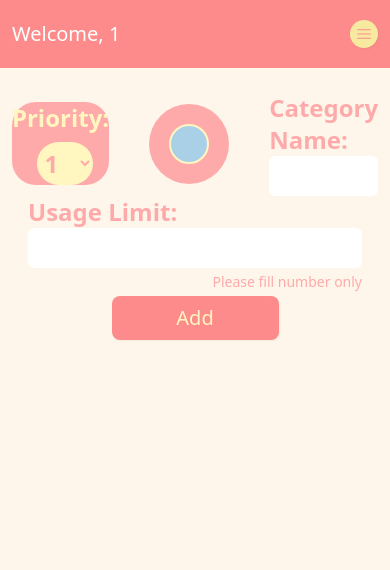
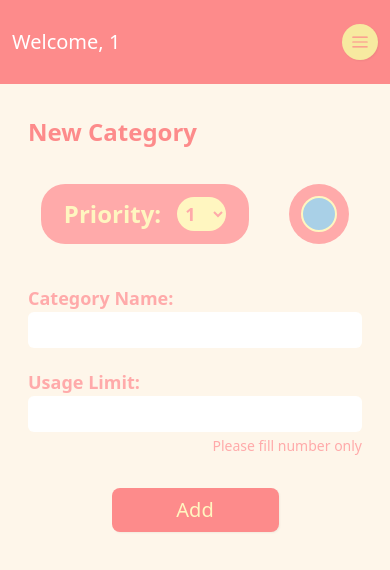
Before and after one commit to Parpaploy/money-account, a React (Vite) app: page /private/1/addcategory in a window 390 px wide. Shown: the top 570 px of the page. Built offline with nearby package versions, Linux system fonts and the light colour scheme; no server answers; the database is empty; sample sign-in values are in the browser's storage.

Commit message:
update:responsive-create-category-page

```diff
--- a/src/components/input-box.tsx
+++ b/src/components/input-box.tsx
@@ -9,7 +9,7 @@ export default function InputBox(props: IInputBox) {
         {props.header}:
       </label>
       <input
-        className={`w-full px-${props.px} py-1 md:py-${props.py} bg-white rounded-md`}
+        className={`w-full md:px-${props.px} px-2 py-1 md:py-${props.py} bg-white rounded-md`}
         type={props.type}
         name={props.id}
         value={props.value}
--- a/src/components/private-navbar.tsx
+++ b/src/components/private-navbar.tsx
@@ -15,10 +15,10 @@ export default function PrivateNavbar({
   const navigator = useNavigate();
 
   return (
-    <div className="w-full lg:h-[10svh] h-[8svh] min-h-[8svh] lg:min-h-[10svh] bg-[#fd8b8b] md:px-5 px-3 flex justify-between items-center font-medium text-white">
+    <div className="w-full h-[10svh] min-h-[10svh] bg-[#fd8b8b] md:px-5 px-3 flex justify-between items-center font-medium text-white">
       <h1 className="md:text-3xl text-xl">Welcome, {username}</h1>
       <button
-        className="hidden lg:block hover:cursor-pointer bg-[#F7EAA0] hover:bg-[#f0e398] rounded-lg py-2 md:px-4 font-bold mt-1 md:mt-2 text-[#fd8b8b]"
+        className="hidden lg:block hover:cursor-pointer bg-[#F7EAA0] hover:bg-[#f0e398] rounded-lg py-2 md:px-4 font-bold text-[#fd8b8b]"
         style={{
           boxShadow: "rgba(17, 17, 26, 0.05) 1px 1px 2px",
         }}
@@ -30,9 +30,9 @@ export default function PrivateNavbar({
       </button>
 
       <button
-        className={`lg:hidden md:w-10 md:h-10 w-7 h-7 text-center hover:cursor-pointer text-md md:text-lg ${
+        className={`lg:hidden md:w-14 md:h-14 w-9 h-9 text-center hover:cursor-pointer text-lg md:text-3xl ${
           isPopup
-            ? "bg-[#d6cb8b] text-[#d07272]"
+            ? "bg-[#A9D0E7] text-[#F7EAA0]"
             : "bg-[#F7EAA0] text-[#fd8b8b]"
         } rounded-full font-bold flex items-center justify-center`}
         style={{
--- a/src/components/private-sidebar.tsx
+++ b/src/components/private-sidebar.tsx
@@ -17,7 +17,7 @@ export default function PrivateSidebar({
   const navigator = useNavigate();
 
   return isPopup ? (
-    <div className="flex flex-col gap-5 w-full h-[92svh] min-h-[92svh] overflow-y-auto bg-[#A9D0E7] px-10 py-7 justify-between">
+    <div className="flex flex-col gap-5 w-full h-[92svh] min-h-[92svh] overflow-y-auto bg-[#A9D0E7] px-10 py-7 justify-start">
       <div className="flex flex-col gap-5">
         <SidebarButton
           path=""
@@ -40,11 +40,9 @@ export default function PrivateSidebar({
           isMobile={true}
           setIsPopup={setIsPopup}
         />
-      </div>
-
         {/* Logout Button */}
         <button
-        className="hover:cursor-pointer bg-[#2B3E89] hover:bg-[#233370] rounded-lg py-10 text-3xl font-[500] mt-1 md:mt-2 text-white hover:text-[#d9d9e0]"
+          className="hover:cursor-pointer bg-[#2B3E89] hover:bg-[#233370] rounded-lg py-3 text-3xl font-[500] mt-1 md:mt-2 text-white hover:text-[#d9d9e0]"
           style={{
             boxShadow: "rgba(17, 17, 26, 0.05) 1px 1px 2px",
           }}
@@ -65,8 +63,9 @@ export default function PrivateSidebar({
           Logout
         </button>
       </div>
+    </div>
   ) : (
-    <div className="hidden lg:flex lg:w-[35svh] h-[90svh] bg-[#A9D0E7] px-5 py-3 flex-col gap-3">
+    <div className="hidden lg:flex lg:w-[35svh] h-[90svh] bg-[#A9D0E7] 2xl:px-10 2xl:py-18 px-7 py-6 flex-col gap-3">
       <SidebarButton
         path=""
         username={username as string}
--- a/src/components/sidebar-btn.tsx
+++ b/src/components/sidebar-btn.tsx
@@ -19,7 +19,7 @@ export default function SidebarButton(props: ISidebarButton) {
         currentPath.pathname === targetPath
           ? "text-[#F7EAA0] hover:text-[#f0e398] bg-[#fd8b8b] hover:bg-[#f58585]"
           : "bg-[#F7EAA0] hover:bg-[#f0e398] text-[#fd8b8b] hover:text-[#f58585]"
-      } rounded-lg py-10 text-3xl font-[500] mt-1 md:mt-2`}
+      } rounded-lg lg:py-10 md:py-6 py-3 text-3xl font-[500] mt-1 md:mt-2`}
       style={{
         boxShadow: "rgba(17, 17, 26, 0.05) 1px 1px 2px",
       }}
--- a/src/pages/categories-page/create-category.tsx
+++ b/src/pages/categories-page/create-category.tsx
@@ -29,10 +29,14 @@ export default function CreateCategoryPage() {
   }, []);
 
   return (
-    <div className="w-full lg:h-[90svh] h-[92svh] overflow-y-auto bg-[#fef6ea] 2xl:px-30 2xl:py-20 lg:px-10 lg:py-8 px-7 py-6">
+    <div className="w-full h-[90svh] overflow-y-auto bg-[#fef6ea] 2xl:px-30 2xl:py-20 md:px-10 py-8 px-7">
       <div className="flex flex-col rounded-xl 2xl:gap-5 md:gap-3 w-full text-[#ffaaaa] text-2xl">
-        <div className="flex gap-10 justify-center items-center">
-          <div className="flex flex-col gap-2 justify-center items-center w-36 md:p-5 rounded-3xl focus:outline-none focus:ring-transparent bg-[#ffaaaa] text-[#fff6c0]">
+        <h1 className="lg:hidden text-[#fd8b8b] font-bold md:text-3xl text-2xl mb-9">
+          New Category
+        </h1>
+        <div className="flex lg:flex-row flex-col gap-10 justify-center items-center lg:text-2xl text-lg">
+          <div className="flex gap-10 lg:h-auto md:h-20 h-15">
+            <div className="flex lg:flex-col flex-row gap-2 justify-center items-center w-36 lg:p-5 lg:px-5 px-26 rounded-3xl focus:outline-none focus:ring-transparent bg-[#ffaaaa] text-[#fff6c0]">
               <label className="text-2xl font-bold" htmlFor="Category">
                 Priority:
               </label>
@@ -54,10 +58,10 @@ export default function CreateCategoryPage() {
               </select>
             </div>
 
-          <div className="flex flex-col gap-2 justify-center items-center p-5 rounded-full focus:outline-none focus:ring-transparent bg-[#ffaaaa] text-[#fff6c0]">
+            <div className="relative flex flex-col gap-2 justify-center lg:w-30 md:w-20 w-15 items-center lg:p-5 md:p-4 p-3 rounded-full focus:outline-none focus:ring-transparent bg-[#ffaaaa] text-[#fff6c0]">
               <label
                 htmlFor="color"
-              className="w-10 h-10 border-2 border-[#fff6c0] rounded-full cursor-pointer flex items-center justify-center hover:cursor-pointer"
+                className="lg:w-15 lg:h-15 md:w-12 w-9 h-20 border-2 border-[#fff6c0] rounded-full cursor-pointer flex items-center justify-center"
                 style={{ backgroundColor: color }}
               ></label>
               <input
@@ -66,9 +70,10 @@ export default function CreateCategoryPage() {
                 name="color"
                 value={color}
                 onChange={(e) => setColor(e.target.value)}
-              className="hidden"
+                className="absolute lg:top-5 2xl:top-5 2xl:right-64 lg:right-24 top-3 md:right-81 md:top-6 right-61 w-full h-full opacity-0 cursor-pointer"
                 required
               />
+            </div>
           </div>
 
           <InputBox
@@ -85,7 +90,7 @@ export default function CreateCategoryPage() {
           />
         </div>
 
-        <div className="flex flex-col gap-1">
+        <div className="flex flex-col gap-1 lg:text-2xl text-lg lg:mt-0 mt-5">
           <InputBox
             header="Usage Limit"
             id="usagelimit"
@@ -98,13 +103,15 @@ export default function CreateCategoryPage() {
             py="3"
             isRequire={true}
           />
-          <p className="text-end text-sm">Please fill number only</p>
+          <p className="text-end lg:text-sm md:text-lg text-sm">
+            Please fill number only
+          </p>
         </div>
       </div>
 
       <div className="w-full flex justify-center 2xl:mt-10 md:mt-5">
         <button
-          className="w-[50%] hover:cursor-pointer bg-[#fd8b8b] hover:bg-[#f08484] rounded-lg lg:py-5 md:py-3 py-2 lg:text-3xl text-xl font-[500] text-[#fff6c0] hover:text-[#f4ecb8] mt-1 md:mt-2"
+          className="w-[50%] hover:cursor-pointer bg-[#fd8b8b] hover:bg-[#f08484] rounded-lg lg:py-5 md:py-4 py-2 lg:text-3xl md:2xl text-xl font-[500] text-[#fff6c0] hover:text-[#f4ecb8] mt-8 md:mt-2"
           style={{
             boxShadow: "rgba(17, 17, 26, 0.05) 1px 1px 2px",
           }}
--- a/src/pages/dashboard-page/dashboard-page.tsx
+++ b/src/pages/dashboard-page/dashboard-page.tsx
@@ -20,7 +20,7 @@ export default function DashboardPage() {
     return <>Not Found</>;
   }
   return (
-    <div className="w-full lg:h-[90svh] h-[92svh] bg-[#fef6ea] overflow-y-auto">
+    <div className="w-full h-[90svh] bg-[#fef6ea] overflow-y-auto">
       <button
         onClick={() => {
           GetCategories(uid as string);
--- a/src/pages/expenses-page/create-expense.tsx
+++ b/src/pages/expenses-page/create-expense.tsx
@@ -48,7 +48,7 @@ export default function CreateExpensePage() {
   }, [categories]);
 
   return (
-    <div className="w-full lg:h-[90svh] h-[92svh] overflow-y-auto bg-[#fef6ea] 2xl:px-30 2xl:py-20 lg:px-10 lg:py-8 px-7 py-6">
+    <div className="w-full h-[90svh] overflow-y-auto bg-[#fef6ea] 2xl:px-30 2xl:py-20 md:px-10 py-8 px-7">
       <div className="flex lg:flex-row flex-col 2xl:gap-5 md:gap-7 gap-5 2xl:mb-10 md:mb-7 mb-5">
         <h1 className="lg:hidden text-[#fd8b8b] font-bold md:text-3xl text-2xl">
           New Expense
@@ -107,7 +107,7 @@ export default function CreateExpensePage() {
           />
 
           <div
-            className="absolute bg-[#ffaaaa] text-[#fff6c0] text-xl lg:w-8 lg:h-8 text-center rounded-full lg:right-4 lg:top-5 top-3 right-3 hover:cursor-pointer flex items-center justify-center"
+            className="absolute bg-[#ffaaaa] text-[#fff6c0] text-xl lg:w-8 lg:h-8 w-8 h-8 text-center rounded-full lg:right-4 lg:top-5 md:top-4 md:right-4 top-2 right-3 hover:cursor-pointer flex items-center justify-center"
             onClick={() => inputRef.current?.showPicker?.()}
           >
             <LuCalendar1 />
```
Lines whose indentation alone changed are shown as unchanged.
